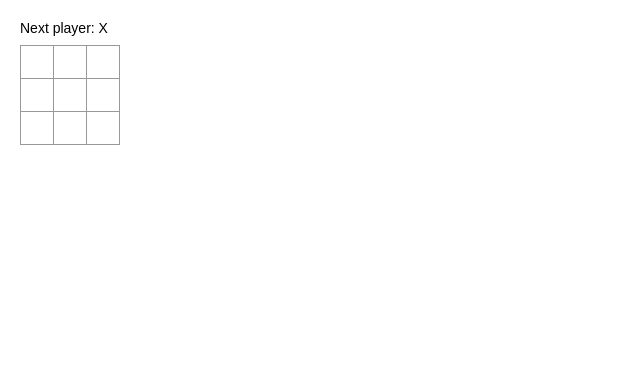
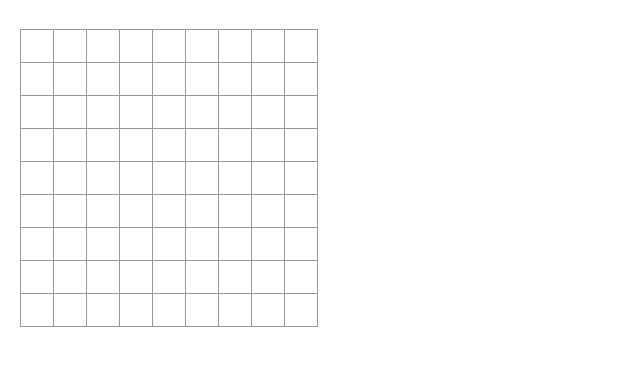
Before and after one commit to goro9/front-handson, a React (Create React App) app in the folder react-minesweeper/: page / in a window 1280 px wide. Shown: the top 366 px of the page, without its empty margins (0-640 px from the left). Built offline with nearby package versions, Linux system fonts and the light colour scheme.

Commit message:
initialize and open

```diff
--- a/react-minesweeper/src/index.tsx
+++ b/react-minesweeper/src/index.tsx
@@ -3,13 +3,17 @@ import ReactDOM from 'react-dom';
 import './index.css';
 
 interface SquarePropsIf {
-  value: string;
+  element: number;
+  isOpen: boolean;
   onClick: () => void;
 }
+
 function Square(props: SquarePropsIf) {
+  const cellStr = props.isOpen ? ((props.element === Board.bomb) ? 'B' : String(props.element)) : "";
+
   return (
     <button className="square" onClick={props.onClick}>
-      {props.value}
+      {cellStr}
     </button>
   );
 }
@@ -18,66 +22,129 @@ interface BoardPropsIf {
   squares: Array<string>;
 }
 interface BoardStateIf {
-  squares: Array<string>;
-  xIsNext: boolean;
+  cells: number[][];
+  isOpen: boolean[][];
 }
 class Board extends React.Component<BoardPropsIf, BoardStateIf> {
+  static rowNum: number = 9;
+  static colNum: number = 9;
+  static bombNum: number = 10;
+  static bomb: number = -1; //bomb扱いする数字(0~7以外)
+
   constructor(props: BoardPropsIf) {
     super(props);
     this.state = {
-      squares: Array(9).fill(''),
-      xIsNext: true,
+      cells: this.initCells(),
+      isOpen: this.initIsOpen(),
     };
+    console.log(this.state.cells);
   }
 
-  handleClick(i: number) {
-    const squares = this.state.squares.slice();
-    if (calculateWinner(squares) || squares[i] !== '') {
-      return;
+  initIsOpen() {
+    let cells: boolean[][] = Array(Board.rowNum).fill(false);
+    for (let r = 0; r < Board.rowNum; r++) {
+      cells[r] = Array(Board.colNum).fill(false);
     }
-    squares[i] = this.state.xIsNext ? 'X' : 'O';
+
+    return cells;
+  }
+
+  initCells() {
+    // let bombs: boolean[][] = Array(Board.rowNum).fill((Array(Board.colNum).fill(false)));
+    let cells: number[][] = Array(Board.rowNum).fill(0);
+    for (let r = 0; r < Board.rowNum; r++) {
+      cells[r] = Array(Board.colNum).fill(0);
+    }
+    this.initBombs(cells);
+    this.initNums(cells);
+
+    return cells;
+  }
+
+  initBombs(bombs: number[][]) {
+
+    let i = 0;
+    while (i < Board.bombNum) {
+      const pos = rand(Board.rowNum * Board.colNum - 1);
+      const row = Math.floor(pos / Board.rowNum);
+      const col = pos % Board.rowNum;
+      if (bombs[row][col] !== Board.bomb) {
+        bombs[row][col] = Board.bomb;
+        i++;
+      }
+    }
+    // console.log(bombs);
+    // return bombs;
+  }
+
+  initNums(cells: number[][]) {
+    for(let r = 0; r < Board.rowNum; r++) {
+      for (let c = 0; c < Board.colNum; c++) {
+        if (cells[r][c] !== Board.bomb) {
+          cells[r][c] = this.calcNum(cells, r, c);
+        }
+      }
+    }
+  }
+
+  calcNum(cells: number[][], row: number, col: number) {
+    let num: number = 0;
+    const arroundCellFull: {row: number, col: number}[] = [
+      {row: row - 1, col: col - 1},
+      {row: row - 1, col: col    },
+      {row: row - 1, col: col + 1},
+      {row: row    , col: col - 1},
+      {row: row    , col: col + 1},
+      {row: row + 1, col: col - 1},
+      {row: row + 1, col: col    },
+      {row: row + 1, col: col + 1},
+    ];
+
+    const arroundCell = arroundCellFull.filter((cell) => {
+      return (cell.row >= 0 && cell.col >= 0 && cell.row < cells.length && cell.col < cells[0].length);
+    });
+    console.log(arroundCell);
+
+    arroundCell.forEach((cell) => {
+      if (cells[cell.row][cell.col] === Board.bomb) {
+        num++;
+      }
+    })
+    return num;
+  }
+
+  handleClick(row: number, col: number) {
+    const isOpen = this.state.isOpen.slice();
+    isOpen[row][col] = true;
     this.setState({
-      squares: squares,
-      xIsNext: !this.state.xIsNext,
+      isOpen: this.state.isOpen,
     });
   }
 
-  renderSquare(i: number) {
+  renderSquare(row: number, col: number) {
     return (
       <Square
-        value={this.state.squares[i]}
-        onClick={() => this.handleClick(i)}
+        element={this.state.cells[row][col]}
+        isOpen={this.state.isOpen[row][col]}
+        onClick={() => this.handleClick(row, col)}
       />
     );
   }
 
   render() {
-    const winner = calculateWinner(this.state.squares);
-    let status;
-    if (winner) {
-      status = 'Winner: ' + winner;
-    } else {
-      status = 'Next player: ' + (this.state.xIsNext ? 'X' : 'O');
+    let boardJsx: JSX.Element[] = Array(Board.rowNum);
+    for (let r = 0; r < Board.rowNum; r++) {
+      let colJsx: JSX.Element[] = Array(Board.colNum);
+      for (let c = 0; c < Board.colNum; c++) {
+        colJsx.push(this.renderSquare(r, c));
+      }
+      boardJsx.push(<div className="board-row">{colJsx}</div>);
     }
 
     return (
       <div>
-        <div className="status">{status}</div>
-        <div className="board-row">
-          {this.renderSquare(0)}
-          {this.renderSquare(1)}
-          {this.renderSquare(2)}
-        </div>
-        <div className="board-row">
-          {this.renderSquare(3)}
-          {this.renderSquare(4)}
-          {this.renderSquare(5)}
-        </div>
-        <div className="board-row">
-          {this.renderSquare(6)}
-          {this.renderSquare(7)}
-          {this.renderSquare(8)}
-        </div>
+        <div className="status">{/* status */}</div>
+        {boardJsx}
       </div>
     );
   }
@@ -101,27 +168,11 @@ class Game extends React.Component {
 
 // ========================================
 
+function rand(max: number) {
+  return Math.floor(Math.random() * Math.floor(max));
+}
+
 ReactDOM.render(
   <Game />,
   document.getElementById('root')
 );
-
-function calculateWinner(squares: Array<string>) {
-  const lines = [
-    [0, 1, 2],
-    [3, 4, 5],
-    [6, 7, 8],
-    [0, 3, 6],
-    [1, 4, 7],
-    [2, 5, 8],
-    [0, 4, 8],
-    [2, 4, 6],
-  ];
-  for (let i = 0; i < lines.length; i++) {
-    const [a, b, c] = lines[i];
-    if (squares[a] && squares[a] === squares[b] && squares[a] === squares[c]) {
-      return squares[a];
-    }
-  }
-  return null;
-}
```
